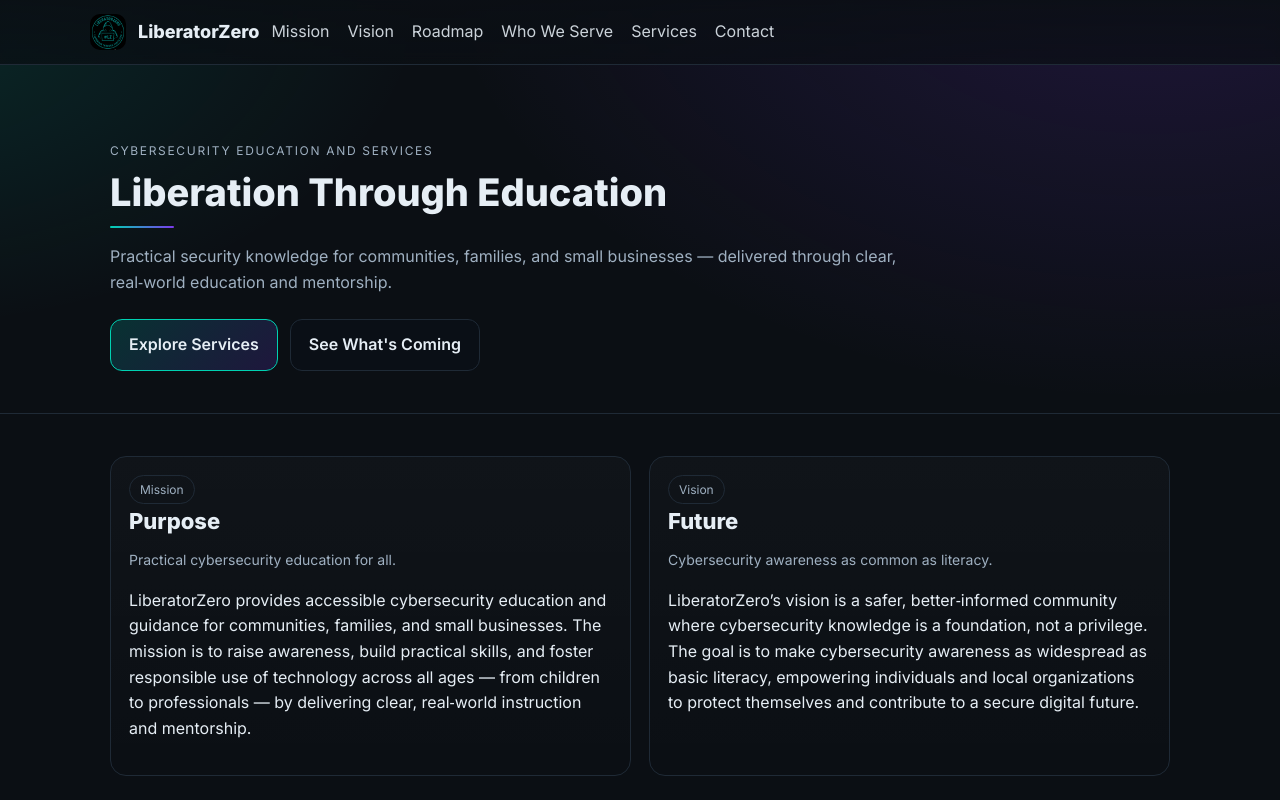
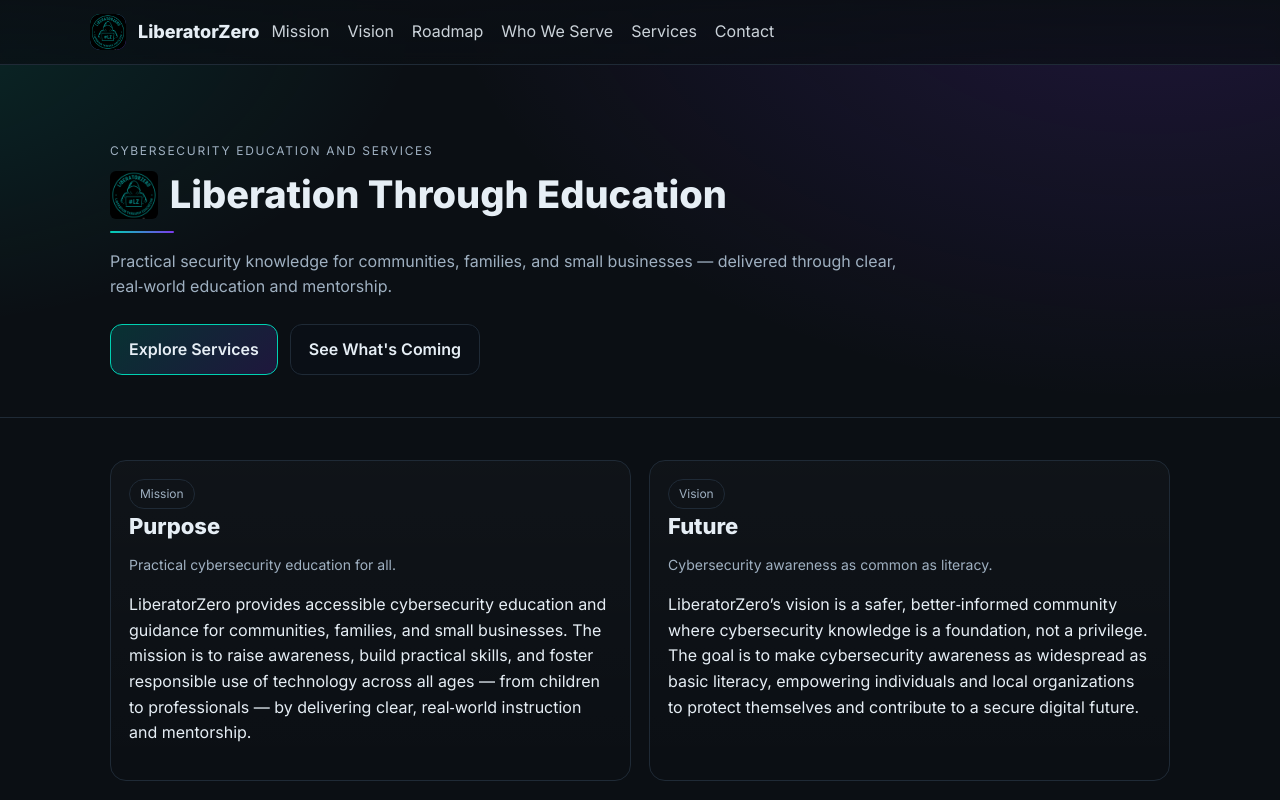
Before and after one commit to LiberatorZero/liberatorzero.github.io, a plain HTML site: page homepage/index.html in a window 1280 px wide. Shown: the top 800 px of the page. Drawn offline with Linux system fonts and the light colour scheme.

Commit message:
Update index.html

```diff
--- a/homepage/index.html
+++ b/homepage/index.html
@@ -100,7 +100,11 @@
     <section class="hero">
       <div class="wrap">
         <span class="kicker">Cybersecurity Education and Services</span>
-        <h2>Liberation Through Education</h2>
+       <h2 style="display:flex; align-items:center; gap:12px; justify-content:flex-start; text-align:left;">
+        <img src="logo.png" alt="LiberatorZero logo" style="height:48px; width:auto; border-radius:6px;">
+        <span>Liberation Through Education</span>
+       </h2>
+
         <div class="accent-bar"></div>
         <p>Practical security knowledge for communities, families, and small businesses — delivered through clear, real‑world education and mentorship.</p>
         <div class="hero-cta">
```
